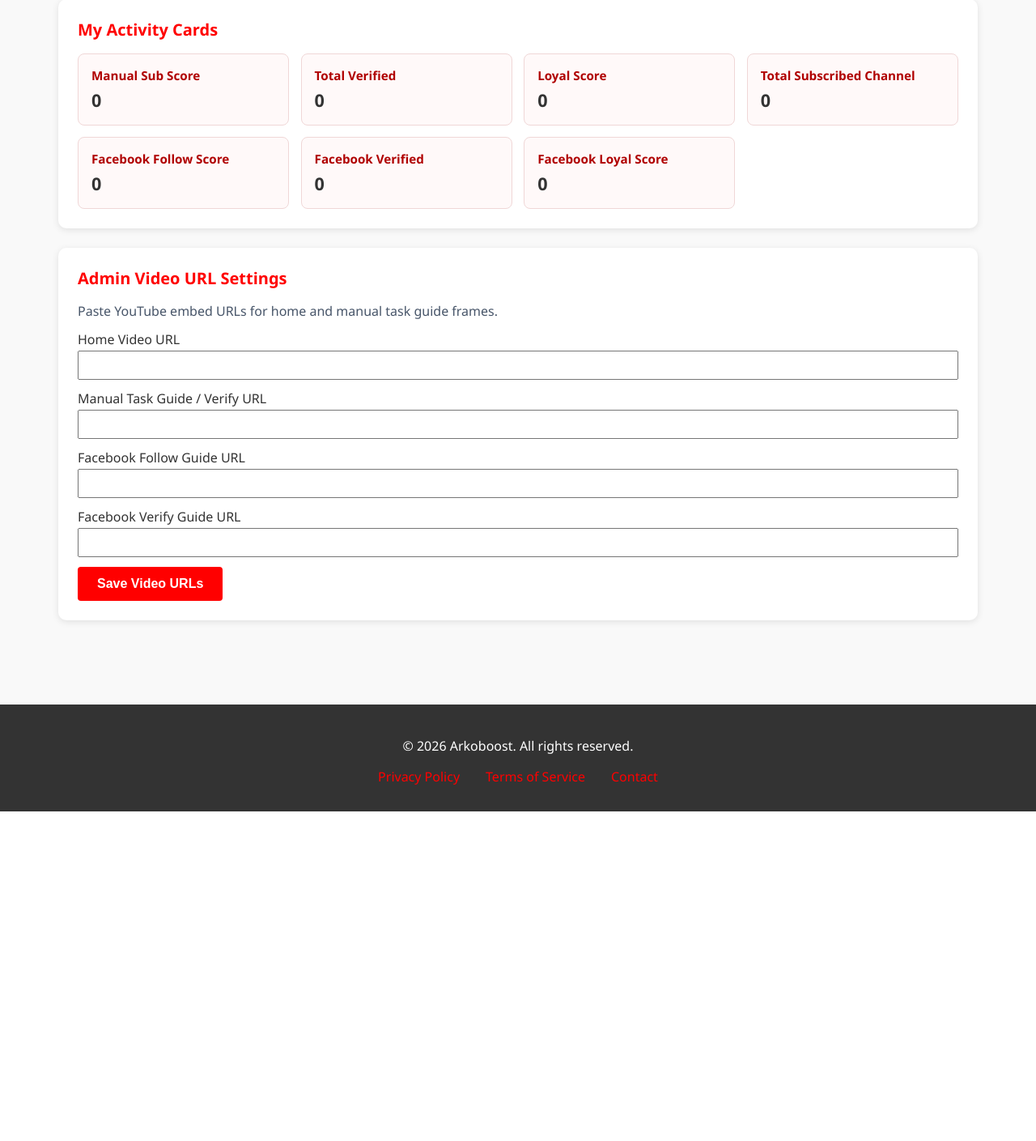
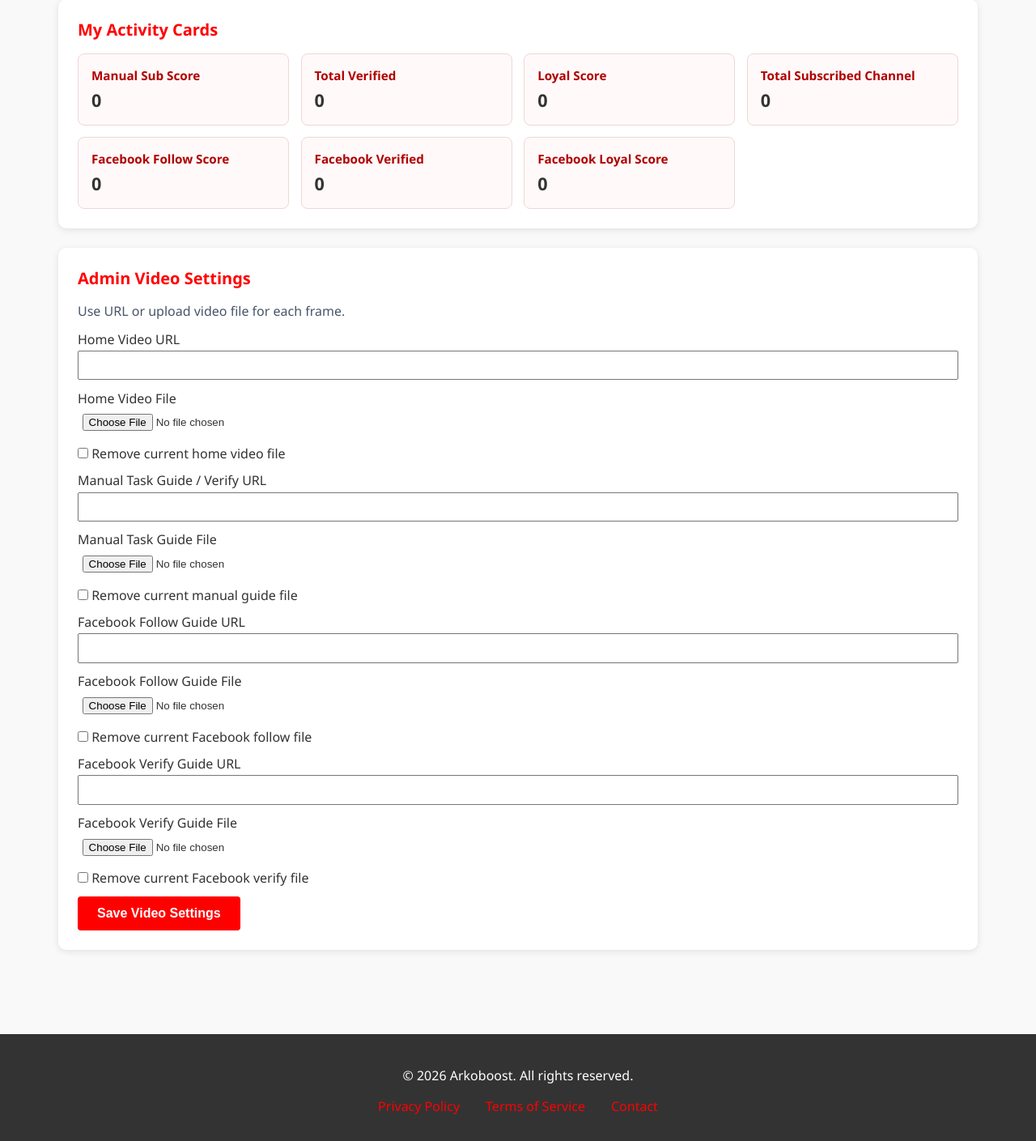
Before and after one commit to rishirambhusal444/arkoboost, a Django app: page /profile/manual/ in a window 1280 px wide. Shown: the part 864-2273 px from the top of the page at 81% size. Before the commit the page ends 1866 px from the top, so only its background shows below. Run offline with Django 5.2, Linux system fonts and the light colour scheme; the visitor is signed in with stand-in values (Sample User, id 1); data comes from the database, SQL or seed files in the repository; data that the repository does not hold is empty; some libraries are stand-ins or nearby versions.

Commit message:
feat: harden Render deploy defaults and support admin-uploaded guide videos

```diff
--- a/newyoutuber/settings.py
+++ b/newyoutuber/settings.py
@@ -32,7 +32,7 @@ LOG_DIR.mkdir(parents=True, exist_ok=True)
 SECRET_KEY = os.environ.get('DJANGO_SECRET_KEY', 'django-insecure-%lq&84y#tbhs&5#18!smko5$0cdtwq8=*x@es^vg-p4_8dpv^h')
 
 # SECURITY WARNING: don't run with debug turned on in production!
-DEBUG = os.environ.get('DJANGO_DEBUG', 'True').lower() == 'true'
+DEBUG = os.environ.get('DJANGO_DEBUG', 'False').lower() == 'true'
 
 
 def env_bool(name: str, default: bool = False) -> bool:
@@ -173,6 +173,8 @@ STATICFILES_DIRS = [
 ]
 STATIC_ROOT = BASE_DIR / "staticfiles"
 STATICFILES_STORAGE = "whitenoise.storage.CompressedManifestStaticFilesStorage"
+MEDIA_URL = "/media/"
+MEDIA_ROOT = Path(os.environ.get("MEDIA_ROOT", str(BASE_DIR / "media")))
 
 LOGIN_URL = 'subscribers:login'
 LOGIN_REDIRECT_URL = 'subscribers:dashboard'
--- a/newyoutuber/urls.py
+++ b/newyoutuber/urls.py
@@ -15,9 +15,20 @@ Including another URLconf
     2. Add a URL to urlpatterns:  path('blog/', include('blog.urls'))
 """
 from django.contrib import admin
+from django.conf import settings
+from django.conf.urls.static import static
+from django.views.static import serve
+from django.urls import re_path
 from django.urls import include, path
 
 urlpatterns = [
     path('admin/', admin.site.urls),
     path('', include(('subscribers.urls', 'subscribers'), namespace='subscribers')),
 ]
+
+if settings.DEBUG:
+    urlpatterns += static(settings.MEDIA_URL, document_root=settings.MEDIA_ROOT)
+else:
+    urlpatterns += [
+        re_path(r"^media/(?P<path>.*)$", serve, {"document_root": settings.MEDIA_ROOT}),
+    ]
--- a/render.yaml
+++ b/render.yaml
@@ -3,6 +3,10 @@ services:
     name: arkoboost
     env: python
     plan: free
+    disks:
+      - name: media-disk
+        mountPath: /opt/render/project/src/media
+        sizeGB: 1
     buildCommand: pip install -r requirements.txt && python manage.py collectstatic --noinput
     startCommand: python manage.py migrate && python manage.py create_superuser && gunicorn newyoutuber.wsgi:application
     envVars:
@@ -22,6 +26,8 @@ services:
         value: "False"
       - key: DJANGO_ALLOWED_HOSTS
         value: "arkoboost.onrender.com,.onrender.com"
+      - key: MEDIA_ROOT
+        value: "/opt/render/project/src/media"
 
 databases:
   - name: arkoboost-db
--- a/subscribers/admin.py
+++ b/subscribers/admin.py
@@ -331,10 +331,14 @@ class AdminVideoAdmin(admin.ModelAdmin):
     list_display = (
         "id",
         "home_video_url",
+        "home_video_file",
         "task_video_url_subscribe",
+        "task_video_file_subscribe",
         "task_video_url_subscribe_verify",
         "task_video_url_facebook",
+        "task_video_file_facebook",
         "task_video_url_facebook_verify",
+        "task_video_file_facebook_verify",
         "updated_at",
     )
     readonly_fields = ("updated_at",)
--- a/subscribers/models.py
+++ b/subscribers/models.py
@@ -497,10 +497,14 @@ class VerificationImage(models.Model):
 
 class AdminVideo(models.Model):
     home_video_url = models.URLField(blank=True)
+    home_video_file = models.FileField(upload_to="admin_videos/", blank=True, null=True)
     task_video_url_subscribe = models.URLField(blank=True)
+    task_video_file_subscribe = models.FileField(upload_to="admin_videos/", blank=True, null=True)
     task_video_url_subscribe_verify = models.URLField(blank=True)
     task_video_url_facebook = models.URLField(blank=True)
+    task_video_file_facebook = models.FileField(upload_to="admin_videos/", blank=True, null=True)
     task_video_url_facebook_verify = models.URLField(blank=True)
+    task_video_file_facebook_verify = models.FileField(upload_to="admin_videos/", blank=True, null=True)
     updated_at = models.DateTimeField(auto_now=True)
 
     class Meta:
--- a/subscribers/superuser.py
+++ b/subscribers/superuser.py
@@ -7,7 +7,7 @@ from django.db import OperationalError, ProgrammingError
 def ensure_startup_superuser():
     username = os.environ.get("DJANGO_SUPERUSER_USERNAME", "superadmin")
     email = os.environ.get("DJANGO_SUPERUSER_EMAIL", "admin@example.com")
-    password = os.environ.get("DJANGO_SUPERUSER_PASSWORD") or "Superadmin@123"
+    password = os.environ.get("DJANGO_SUPERUSER_PASSWORD")
 
     if not password:
         return "DJANGO_SUPERUSER_PASSWORD is not set; skipping superuser creation."
--- a/subscribers/views.py
+++ b/subscribers/views.py
@@ -107,12 +107,45 @@ FACEBOOK_PENDING_STATUSES = (
 
 def _admin_video_urls() -> dict:
     row = AdminVideo.objects.filter(pk=1).first()
+
+    def _pick(url_value: str, file_field_name: str) -> tuple[str, bool]:
+        file_obj = getattr(row, file_field_name, None) if row else None
+        if file_obj and getattr(file_obj, "url", ""):
+            return file_obj.url, True
+        cleaned_url = (url_value or "").strip()
+        if cleaned_url:
+            return cleaned_url, False
+        return DEFAULT_GUIDE_VIDEO_URL, False
+
+    home_video_url, home_video_is_file = _pick(getattr(row, "home_video_url", ""), "home_video_file")
+    task_video_url_subscribe, task_video_url_subscribe_is_file = _pick(
+        getattr(row, "task_video_url_subscribe", ""),
+        "task_video_file_subscribe",
+    )
+    task_video_url_subscribe_verify, task_video_url_subscribe_verify_is_file = _pick(
+        getattr(row, "task_video_url_subscribe_verify", ""),
+        "task_video_file_subscribe",
+    )
+    task_video_url_facebook, task_video_url_facebook_is_file = _pick(
+        getattr(row, "task_video_url_facebook", ""),
+        "task_video_file_facebook",
+    )
+    task_video_url_facebook_verify, task_video_url_facebook_verify_is_file = _pick(
+        getattr(row, "task_video_url_facebook_verify", ""),
+        "task_video_file_facebook_verify",
+    )
+
     return {
-        "home_video_url": (getattr(row, "home_video_url", "") or DEFAULT_GUIDE_VIDEO_URL),
-        "task_video_url_subscribe": (getattr(row, "task_video_url_subscribe", "") or DEFAULT_GUIDE_VIDEO_URL),
-        "task_video_url_subscribe_verify": (getattr(row, "task_video_url_subscribe_verify", "") or DEFAULT_GUIDE_VIDEO_URL),
-        "task_video_url_facebook": (getattr(row, "task_video_url_facebook", "") or DEFAULT_GUIDE_VIDEO_URL),
-        "task_video_url_facebook_verify": (getattr(row, "task_video_url_facebook_verify", "") or DEFAULT_GUIDE_VIDEO_URL),
+        "home_video_url": home_video_url,
+        "home_video_is_file": home_video_is_file,
+        "task_video_url_subscribe": task_video_url_subscribe,
+        "task_video_url_subscribe_is_file": task_video_url_subscribe_is_file,
+        "task_video_url_subscribe_verify": task_video_url_subscribe_verify,
+        "task_video_url_subscribe_verify_is_file": task_video_url_subscribe_verify_is_file,
+        "task_video_url_facebook": task_video_url_facebook,
+        "task_video_url_facebook_is_file": task_video_url_facebook_is_file,
+        "task_video_url_facebook_verify": task_video_url_facebook_verify,
+        "task_video_url_facebook_verify_is_file": task_video_url_facebook_verify_is_file,
     }
 
 
@@ -2348,8 +2381,31 @@ def update_admin_videos(request):
     row.task_video_url_subscribe_verify = manual_video_url
     row.task_video_url_facebook = (request.POST.get("task_video_url_facebook") or "").strip()
     row.task_video_url_facebook_verify = (request.POST.get("task_video_url_facebook_verify") or "").strip()
+
+    if request.POST.get("clear_home_video_file") == "1" and row.home_video_file:
+        row.home_video_file.delete(save=False)
+        row.home_video_file = None
+    if request.POST.get("clear_task_video_file_subscribe") == "1" and row.task_video_file_subscribe:
+        row.task_video_file_subscribe.delete(save=False)
+        row.task_video_file_subscribe = None
+    if request.POST.get("clear_task_video_file_facebook") == "1" and row.task_video_file_facebook:
+        row.task_video_file_facebook.delete(save=False)
+        row.task_video_file_facebook = None
+    if request.POST.get("clear_task_video_file_facebook_verify") == "1" and row.task_video_file_facebook_verify:
+        row.task_video_file_facebook_verify.delete(save=False)
+        row.task_video_file_facebook_verify = None
+
+    if request.FILES.get("home_video_file"):
+        row.home_video_file = request.FILES["home_video_file"]
+    if request.FILES.get("task_video_file_subscribe"):
+        row.task_video_file_subscribe = request.FILES["task_video_file_subscribe"]
+    if request.FILES.get("task_video_file_facebook"):
+        row.task_video_file_facebook = request.FILES["task_video_file_facebook"]
+    if request.FILES.get("task_video_file_facebook_verify"):
+        row.task_video_file_facebook_verify = request.FILES["task_video_file_facebook_verify"]
+
     row.save()
-    messages.success(request, "Admin video URLs updated.")
+    messages.success(request, "Admin video settings updated.")
     return redirect("subscribers:profile_manual")
 
 
--- a/templates/subscribers/profile_manual.html
+++ b/templates/subscribers/profile_manual.html
@@ -98,28 +98,48 @@
 
         {% if user.is_staff %}
         <section class="profile-card">
-            <h2>Admin Video URL Settings</h2>
-            <p style="margin-top:0.2rem;color:#475569;">Paste YouTube embed URLs for home and manual task guide frames.</p>
-            <form method="post" action="{% url 'subscribers:update_admin_videos' %}" style="display:grid;gap:0.7rem;margin-top:0.8rem;">
+            <h2>Admin Video Settings</h2>
+            <p style="margin-top:0.2rem;color:#475569;">Use URL or upload video file for each frame.</p>
+            <form method="post" action="{% url 'subscribers:update_admin_videos' %}" enctype="multipart/form-data" style="display:grid;gap:0.7rem;margin-top:0.8rem;">
                 {% csrf_token %}
                 <label>
                     Home Video URL
                     <input type="url" name="home_video_url" value="{{ admin_video_settings.home_video_url|default:'' }}" style="width:100%;padding:0.55rem;margin-top:0.2rem;">
                 </label>
                 <label>
+                    Home Video File
+                    <input type="file" name="home_video_file" accept="video/*" style="width:100%;padding:0.35rem;margin-top:0.2rem;">
+                </label>
+                <label><input type="checkbox" name="clear_home_video_file" value="1"> Remove current home video file</label>
+                <label>
                     Manual Task Guide / Verify URL
                     <input type="url" name="task_video_url_subscribe_verify" value="{{ admin_video_settings.task_video_url_subscribe_verify|default:'' }}" style="width:100%;padding:0.55rem;margin-top:0.2rem;">
                 </label>
+                <label>
+                    Manual Task Guide File
+                    <input type="file" name="task_video_file_subscribe" accept="video/*" style="width:100%;padding:0.35rem;margin-top:0.2rem;">
+                </label>
+                <label><input type="checkbox" name="clear_task_video_file_subscribe" value="1"> Remove current manual guide file</label>
                 <label>
                     Facebook Follow Guide URL
                     <input type="url" name="task_video_url_facebook" value="{{ admin_video_settings.task_video_url_facebook|default:'' }}" style="width:100%;padding:0.55rem;margin-top:0.2rem;">
                 </label>
                 <label>
+                    Facebook Follow Guide File
+                    <input type="file" name="task_video_file_facebook" accept="video/*" style="width:100%;padding:0.35rem;margin-top:0.2rem;">
+                </label>
+                <label><input type="checkbox" name="clear_task_video_file_facebook" value="1"> Remove current Facebook follow file</label>
+                <label>
                     Facebook Verify Guide URL
                     <input type="url" name="task_video_url_facebook_verify" value="{{ admin_video_settings.task_video_url_facebook_verify|default:'' }}" style="width:100%;padding:0.55rem;margin-top:0.2rem;">
                 </label>
+                <label>
+                    Facebook Verify Guide File
+                    <input type="file" name="task_video_file_facebook_verify" accept="video/*" style="width:100%;padding:0.35rem;margin-top:0.2rem;">
+                </label>
+                <label><input type="checkbox" name="clear_task_video_file_facebook_verify" value="1"> Remove current Facebook verify file</label>
                 <div>
-                    <button type="submit" class="btn btn-primary">Save Video URLs</button>
+                    <button type="submit" class="btn btn-primary">Save Video Settings</button>
                 </div>
             </form>
         </section>
```
Also changed, not shown: templates/subscribers/facebook_tasks_manual.html (+14 -0 lines), templates/subscribers/home.html (+7 -0 lines), templates/subscribers/profile.html (+24 -4 lines), templates/subscribers/tasks_manual.html (+7 -0 lines), templates/subscribers/youtube_enter_manual.html (+10 -2 lines), subscribers/migrations/0064_adminvideo_file_fields.py (added).
